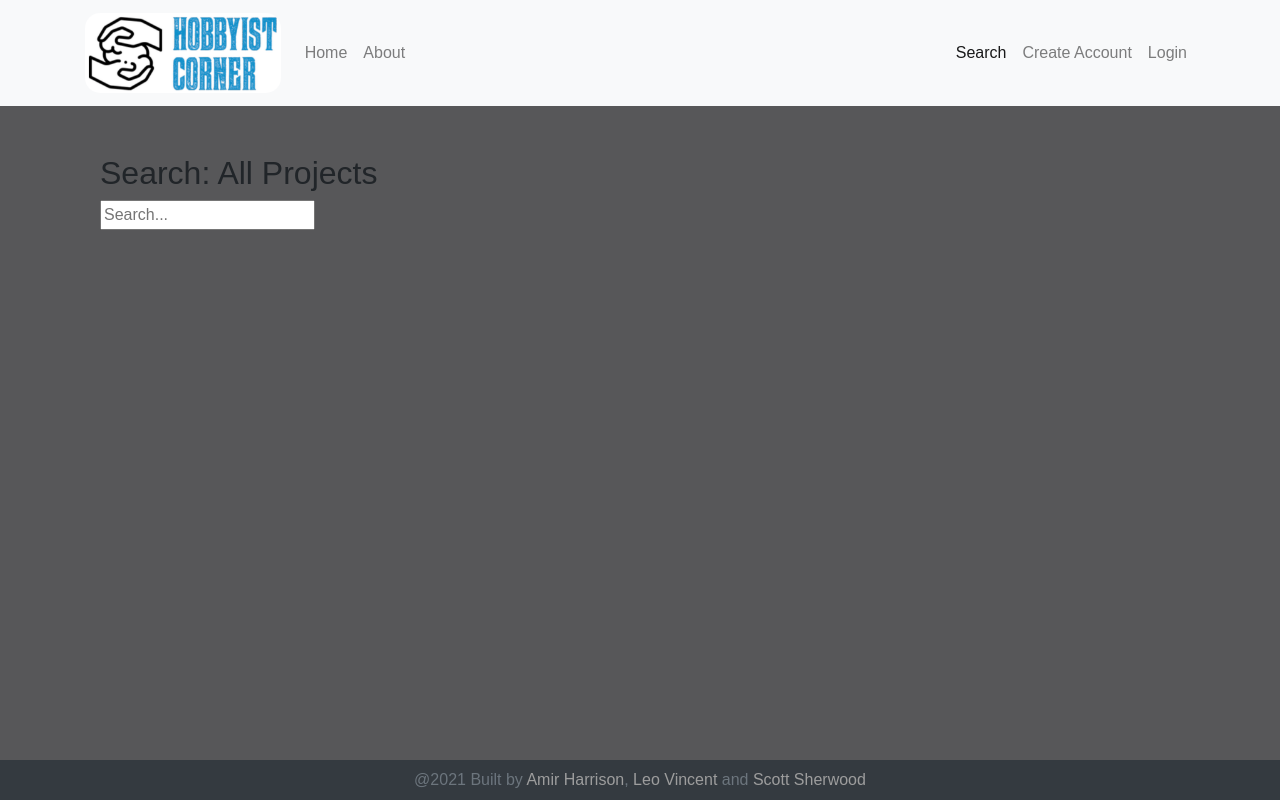
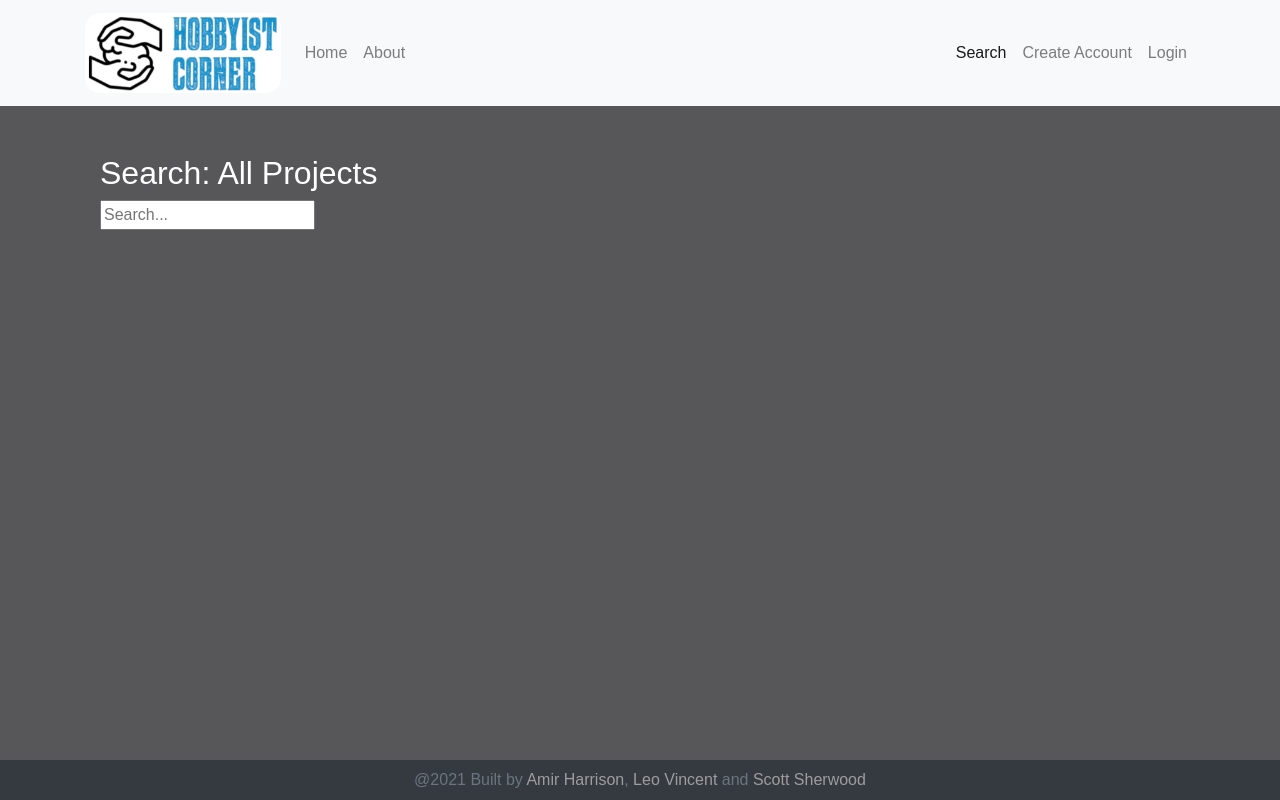
Before and after one commit to aharri64/front_Hobbyist_Corner, a React (Create React App) app: page /search in a window 1280 px wide. Built offline with nearby package versions, Linux system fonts and the light colour scheme; no server answers.

Commit message:
[components] Search.js: Import css file - Update class names

```diff
--- a/src/components/Search.js
+++ b/src/components/Search.js
@@ -1,7 +1,7 @@
 import React from 'react';
 import axios from 'axios';
 
-
+import '../Search.css'
 
 class Search extends React.Component {
 	constructor( props ) {
@@ -54,7 +54,7 @@ class Search extends React.Component {
 		return (
 			<div className="container">
 				{/*Heading*/}
-				<h2 className="heading">Search: All Projects</h2>
+				<h2 className="heading text-color">Search: All Projects</h2>
 				{/*Search Input*/}
 				<label className="search-label" htmlFor="search-input">
 					<input
```
